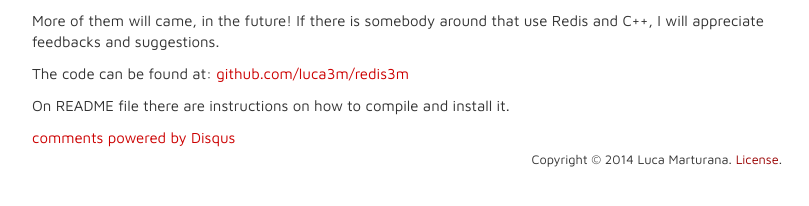
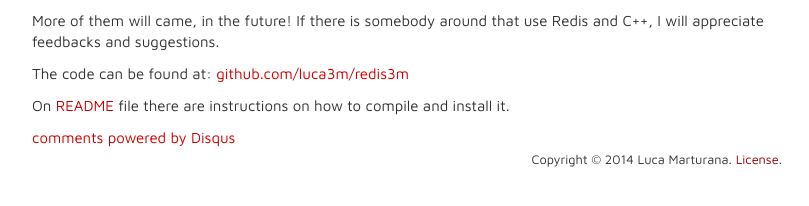
Before and after one commit to luca3m/luca3m.github.io, a Jekyll site: the page built from _posts/2014-04-02-redis3m.md, in a window 1280 px wide. Shown: the part 463-669 px from the top of the page, without its empty margins (233-1042 px from the left). Built offline with Jekyll 4.4.1, drawn with Linux system fonts in a browser that asks for light colours; Markdown is read by kramdown in place of the engine named in the settings; comment, search, counter and statistics services are not loaded; part of the change alters nothing that is shown.

```diff
--- a/_posts/2014-04-02-redis3m.md
+++ b/_posts/2014-04-02-redis3m.md
@@ -22,4 +22,4 @@ More of them will came, in the future! If there is somebody around that use Redi
 
 The code can be found at: [github.com/luca3m/redis3m](https://github.com/luca3m/redis3m)
 
-On README file there are instructions on how to compile and install it.
+On [README](https://github.com/luca3m/redis3m/blob/master/README.md) file there are instructions on how to compile and install it.
```
